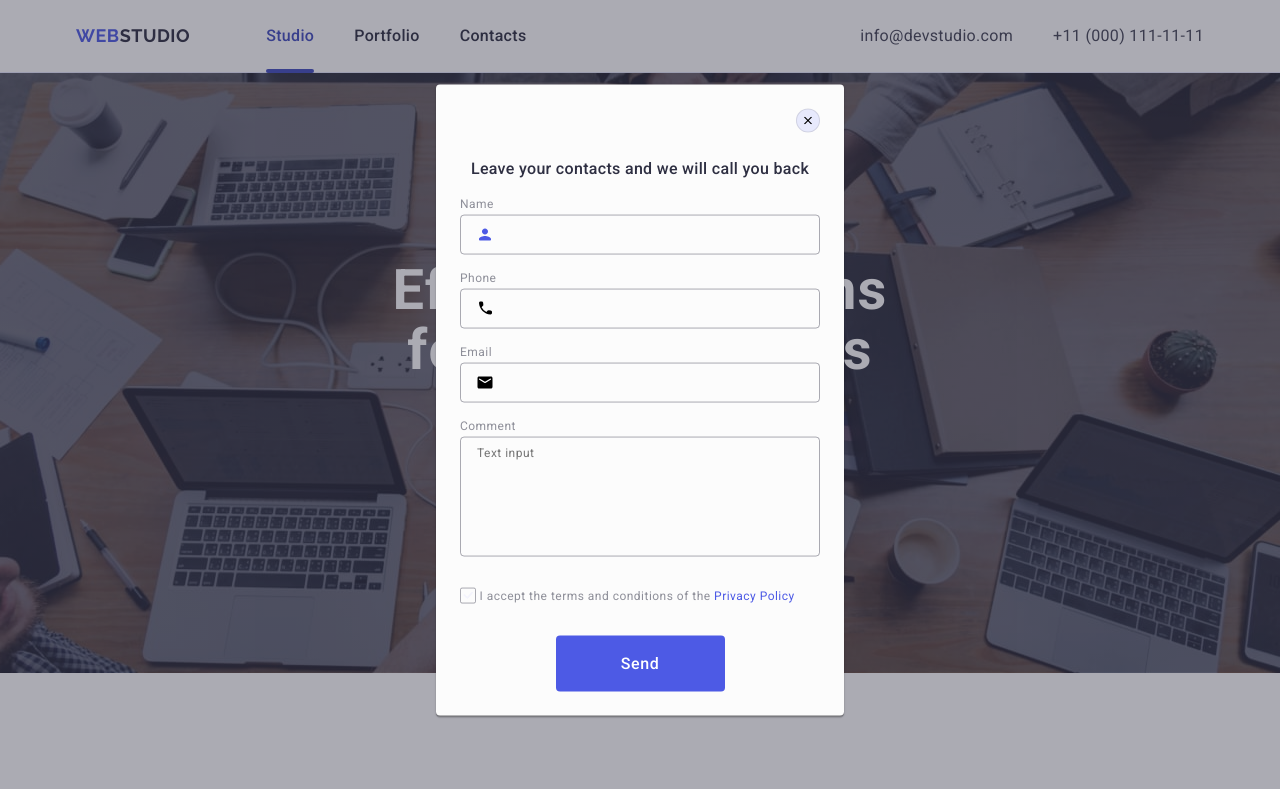
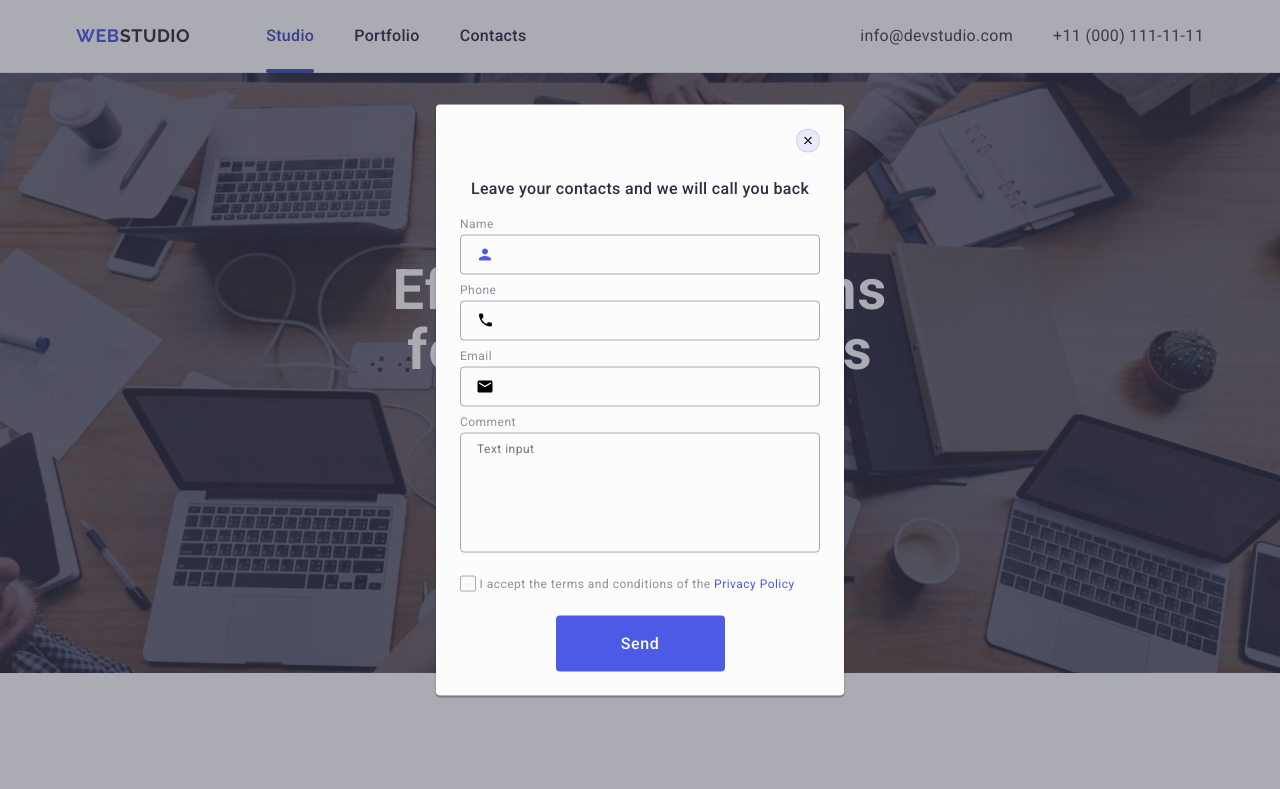
Before and after one commit to ShiloInna/goit-markup-hw-05, a plain HTML site: page index.html in a window 1280 px wide. Shown: the top 789 px of the page. Drawn offline with nearby package versions, Linux system fonts and the light colour scheme.

Commit message:
modul500

```diff
--- a/css/styles.css
+++ b/css/styles.css
@@ -553,18 +553,7 @@ img {
   background: #fcfcfc;
   transition: transform 250ms cubic-bezier(0.4, 0, 0.2, 1);
 }
-.modal {
-  display: flex;
-  align-items: flex-start;
-  justify-content: flex-start;
-  flex-direction: column;
-  gap: 8px;
-  width: 360px;
-  min-height: 336px;
-  border-radius: 4px;
-  margin-left: auto;
-  margin-right: auto;
-}
+
 input:focus + svg {
   fill: #4d5ae5;
 }
```
